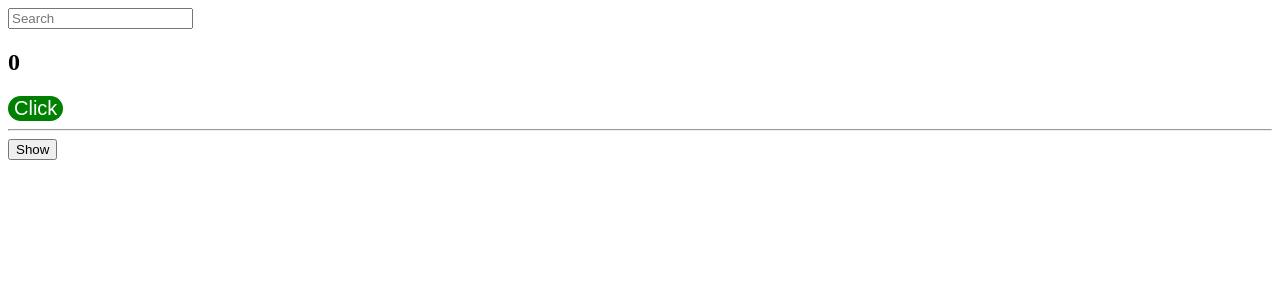
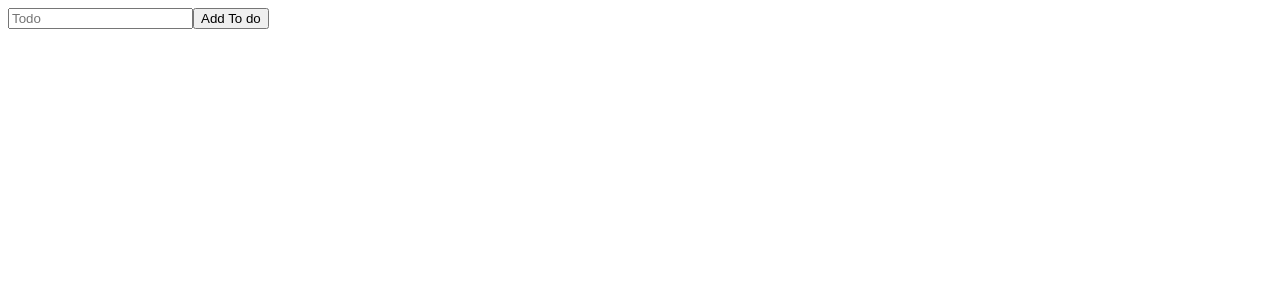
Before and after one commit to sungho-heo/react-first-app, a React (Create React App) app: page / in a window 1280 px wide. Shown: the top 300 px of the page. Built offline with nearby package versions, Linux system fonts and the light colour scheme.

Commit message:
todo react already

```diff
--- a/src/App.js
+++ b/src/App.js
@@ -1,31 +1,28 @@
-import style from "./App.module.css"
-import { useState, useEffect } from "react"
+import { useState } from "react"
+
 function App() {
-  const [counter, setCounter] = useState(0)
-  const counterUp = () => setCounter((current) => current + 1)
-  const [word, changeWord] = useState("")
-  const onChange = (event) => changeWord(event.target.value)
-  const Hello = () => {
-    useEffect(() => {
-      console.log("I'm here")
-      return () => console.log("bye")
-    }, [])
-    return <h1>Hello</h1>
+  const [todo, changeTodo] = useState("")
+  const [todoList, setTodos] = useState([])
+  const onChange = (event) => changeTodo(event.target.value)
+  const onSubmit = (event) => {
+    event.preventDefault()
+    if (todo === "") {
+      return
+    }
+    setTodos((current) => [todo, ...todoList])
+    changeTodo("")
   }
-  const [showing, setShow] = useState(false)
-  const onClick = () => setShow((current) => !current)
   return (
     <div>
-      <input value={word} onChange={onChange} placeholder='Search'></input>
-      <h2>{counter}</h2>
-      <button className={style.btn} onClick={counterUp}>
-        Click
-      </button>
-      <hr />
-      <div>
-        {showing ? <Hello /> : null}
-        <button onClick={onClick}>{showing ? "Hide" : "Show"}</button>
-      </div>
+      <form onSubmit={onSubmit}>
+        <input
+          value={todo}
+          onChange={onChange}
+          type='text'
+          placeholder='Todo'
+        ></input>
+        <button>Add To do</button>
+      </form>
     </div>
   )
 }
--- a/src/App.module.css
+++ /dev/null
@@ -1,14 +0,0 @@
-.title {
-  font-family: system-ui, -apple-system, BlinkMacSystemFont, "Segoe UI", Roboto,
-    Oxygen, Ubuntu, Cantarell, "Open Sans", "Helvetica Neue", sans-serif;
-  color: steelblue;
-}
-
-.btn {
-  background-color: green;
-  color: white;
-  border: 0;
-  border-radius: 20px;
-  font-size: 20px;
-  cursor: pointer;
-}
```
